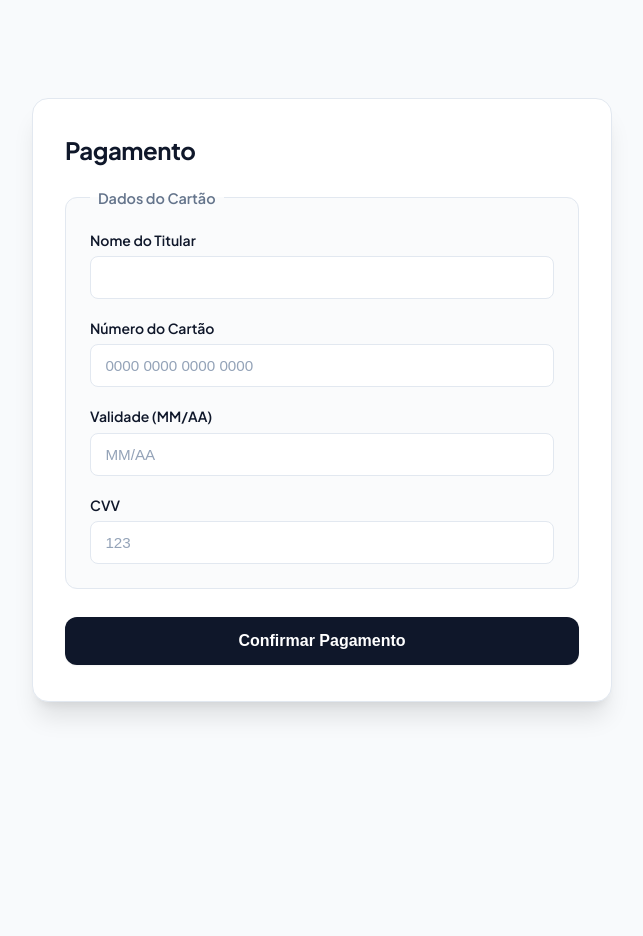
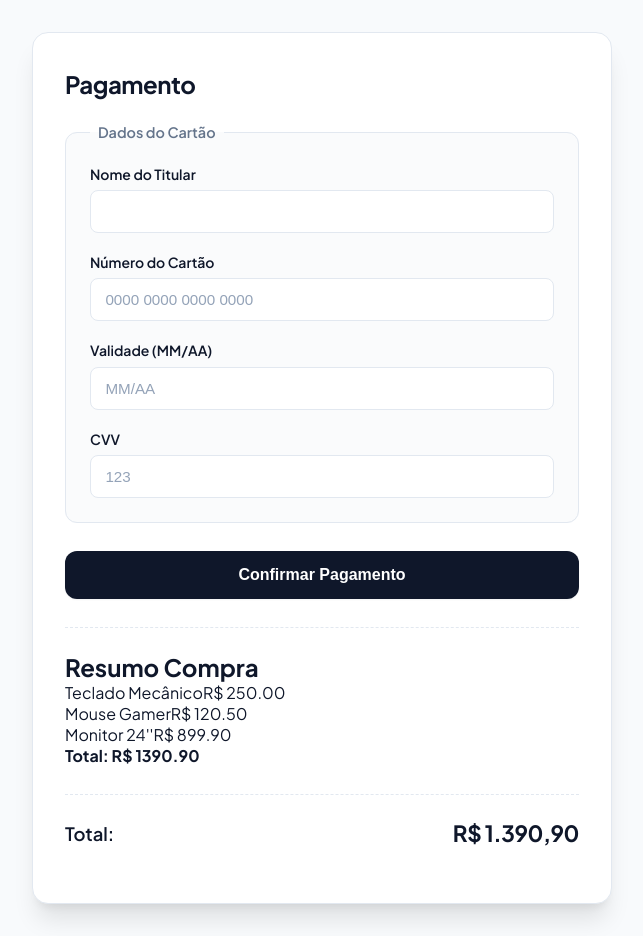
Before and after one commit to LuizMirandaJr/mini-projeto-md2, a React (Vite) app in the folder mini-projeto-modulo2/: page /pagamento in a window 1280 px wide. Shown: the whole page, without its empty margins (318-961 px from the left). Before the commit the page ends 800 px from the top, so only its background shows below. Built offline with nearby package versions, Linux system fonts and the light colour scheme.

Commit message:
feat: mostrar resumo no pagamento. Links para voltar atraves das paginas de Sucesso e Falha

```diff
--- a/mini-projeto-modulo2/src/components/ResumoCompra.jsx
+++ b/mini-projeto-modulo2/src/components/ResumoCompra.jsx
@@ -1,8 +1,10 @@
 import { useNavigate } from "react-router-dom";
 import { formatarMoeda } from "../utils/formatarMoeda.js";
+import { produtos } from "../data/produtos.js"
 import "../assets/styles/ResumoCompra.css"
 
-function ResumoCompra({ total }) {
+// ALTERAÇÃO: Adicionada a prop exibirBotaoFinalizar (padrão true) para controlar a exibição do botão
+function ResumoCompra({ produtos, total, exibirBotaoFinalizar = true }) {
     const navigate = useNavigate()
 
     function handleFinalizarCompra() {
@@ -10,13 +12,36 @@ function ResumoCompra({ total }) {
     }
 
     return (
-        <div className="resumo-compra">
-            <div className="resumo-total">
-                <span>Total:</span>
-                <span className="resumo-total-valor">{formatarMoeda(total)}</span>
+        /* ALTERAÇÃO: Envolvido em um container único com a classe "resumo-compra-container"
+           para que o grid de 2 colunas do PagamentoPage posicione o resumo corretamente ao lado */
+        <div className="resumo-compra-wrapper">
+            <aside className="resumo-compra">
+                <h2>Resumo Compra</h2>
+                {/* ALTERAÇÃO: Adicionado fallback (produtos || []) para evitar erro caso não seja passado */}
+                {(produtos || []).map((produto) => (
+                    <div key={produto.id} className="resumo-item">
+                        <span>{produto.nome}</span>
+                        <span>R$ {produto.preco.toFixed(2)}</span>
+                    </div>
+                ))}
+                <strong className="resumo-subtotal-destaque">
+                    Total: R$ {total.toFixed(2)}
+                </strong>
+            </aside>
+
+            <div className="resumo-compra">
+                <div className="resumo-total">
+                    <span>Total:</span>
+                    <span className="resumo-total-valor">{formatarMoeda(total)}</span>
+                </div>
+
+                {/* Para renderizar somente na página de carrinho e não mostrar na página de pagamento */}
+                {exibirBotaoFinalizar && (
+                    <button className="botao-principal" onClick={handleFinalizarCompra}>
+                        Finalizar Compra
+                    </button>
+                )}
             </div>
-
-            <button className="botao-finalizar" onClick={handleFinalizarCompra}>Finalizar Compra</button>
         </div>
     )
 
--- a/mini-projeto-modulo2/src/pages/CarrinhoPage.jsx
+++ b/mini-projeto-modulo2/src/pages/CarrinhoPage.jsx
@@ -31,7 +31,8 @@ function Carrinho() {
                 ))}
             </div>
 
-            <ResumoCompra total={total} />
+            {/* ALTERAÇÃO: Passando a prop produtos={produtosCarrinho} para o ResumoCompra */}
+            <ResumoCompra produtos={produtosCarrinho} total={total} />
         </div>
     );
 }
--- a/mini-projeto-modulo2/src/pages/FalhaPage.jsx
+++ b/mini-projeto-modulo2/src/pages/FalhaPage.jsx
@@ -1,8 +1,11 @@
+import { Link } from "react-router-dom"
+
 function FalhaPagamento() {
     return (
         <div className="resultado-container falha">
             <div className="resultado-icone">✕</div>
             <h1>Tentativa de golpe detectada</h1>
+            <Link to="/pagamento" className="botao-principal">Tentar Novamente</Link>
         </div>
     )
 }
--- a/mini-projeto-modulo2/src/pages/PagamentoPage.jsx
+++ b/mini-projeto-modulo2/src/pages/PagamentoPage.jsx
@@ -4,6 +4,8 @@ import { zodResolver } from "@hookform/resolvers/zod"
 import { pagamentoSchema } from "../schemas/pagamentoSchema"
 import { usePagamento } from "../hooks/usePagamento"
 import "../assets/styles/pagamento.css"
+import { produtos } from "../data/produtos"
+import ResumoCompra from "../components/ResumoCompra"
 
 
 function Pagamento() {
@@ -12,6 +14,9 @@ function Pagamento() {
 
     const { processarPagamento, processando } = usePagamento()
 
+    const total = produtos.reduce(
+        (soma, produto) => soma + produto.preco * produto.quantidade, 0
+    )
 
     const {
         register,
@@ -30,7 +35,9 @@ function Pagamento() {
     }
 
     return (
+
         <div className="pagamento-container">
+            <section className="pagamento-formulario">
                 <h1>Pagamento</h1>
 
                 <form onSubmit={handleSubmit(onSubmit)} noValidate>  {/* noValidate serve para desativar a validação nativa do navegador  */}
@@ -132,6 +139,14 @@ function Pagamento() {
                         </div>
                     </div>
                 )}
+            </section>
+
+            {/* ALTERAÇÃO: Ocultando o botão "Finalizar Compra" na tela de pagamento */}
+            <ResumoCompra
+                produtos={produtos}
+                total={total}
+                exibirBotaoFinalizar={false}
+            />
         </div>
     )
 }
--- a/mini-projeto-modulo2/src/pages/SucessoPage.jsx
+++ b/mini-projeto-modulo2/src/pages/SucessoPage.jsx
@@ -1,8 +1,11 @@
+import { Link } from "react-router-dom"
+
 function SucessoPagamento() {
     return (
         <div className="resultado-container sucesso">
             <div className="resultado-icone">✓</div>
             <h1>Compra aprovada</h1>
+            < Link to="/" className="botao-principal">Voltar para carrinho</Link>
         </div>
     )
 }
```
Lines whose indentation alone changed are shown as unchanged.
